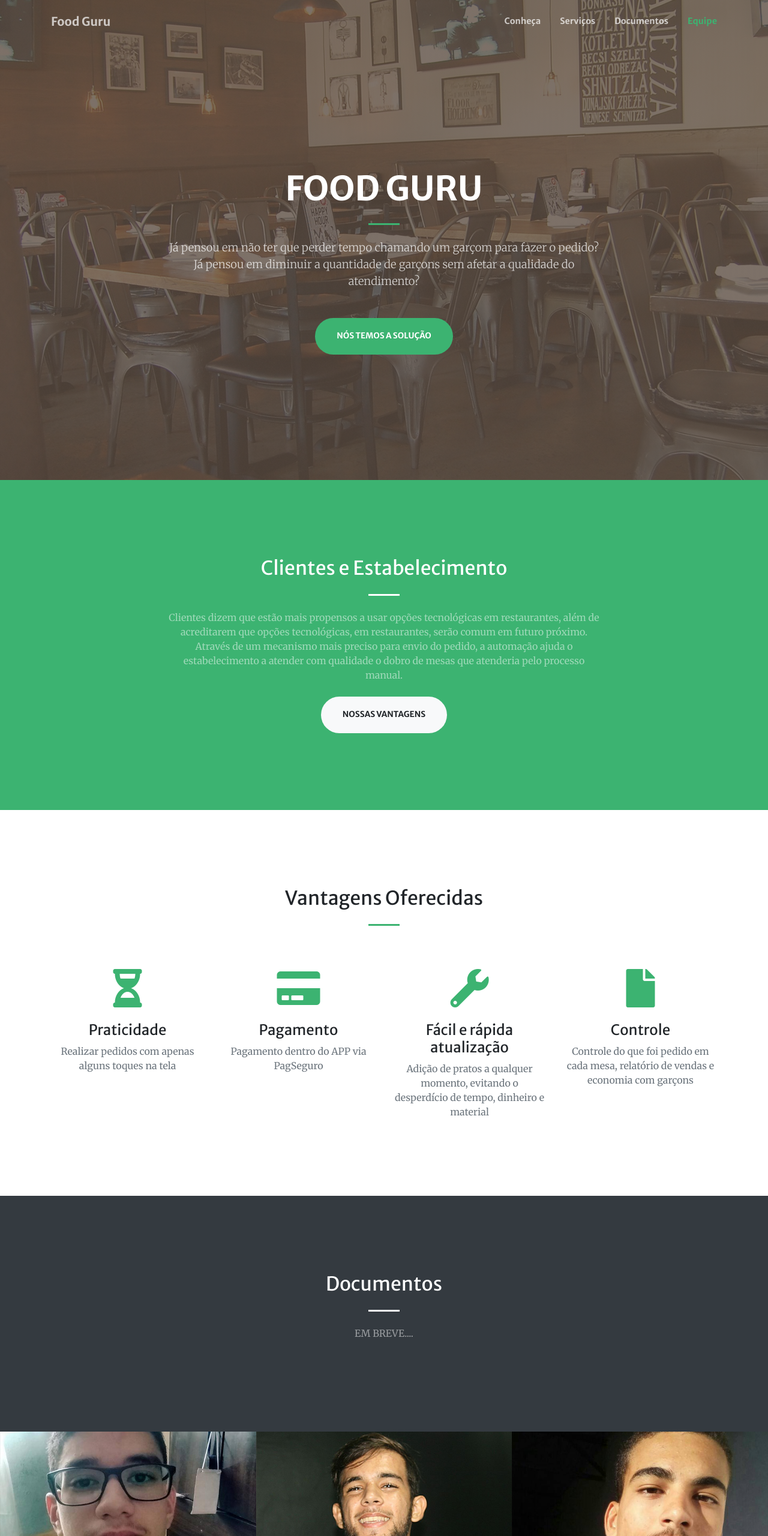
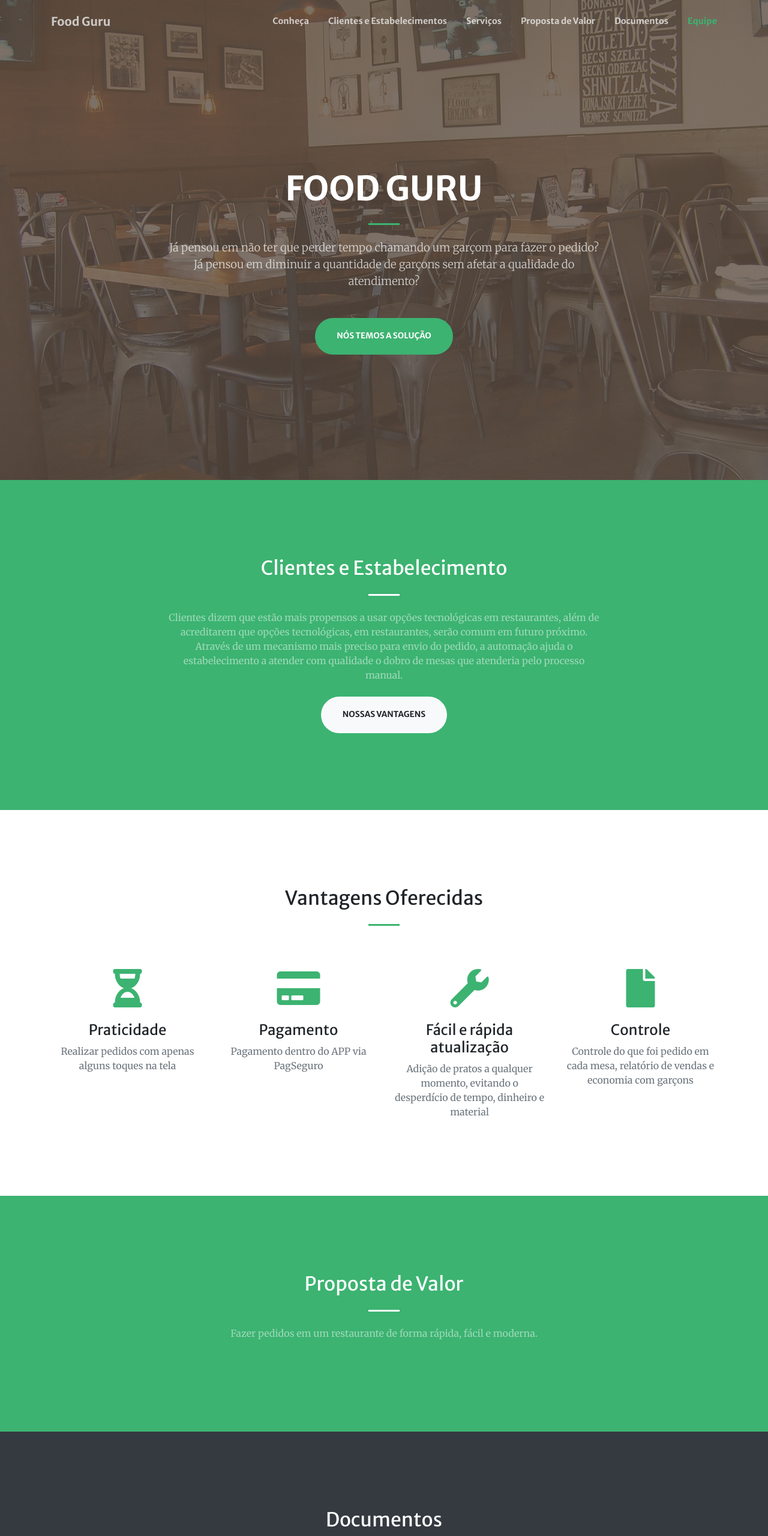
Before and after one commit to food-guru/foodguru.github.io, a website with bundled scripts: page index.html in a window 1280 px wide. Shown: the top 2560 px of the page at 60% size. Built offline with nearby package versions, Linux system fonts and the light colour scheme.

Commit message:
Add files via upload

```diff
--- a/index.html
+++ b/index.html
@@ -39,8 +39,14 @@
           <li class="nav-item">
             <a class="nav-link js-scroll-trigger" href="#about">Conheça</a>
           </li>
+           <li class="nav-item">
+            <a class="nav-link js-scroll-trigger" href="#cliente_estabelecimento">Clientes e Estabelecimentos</a>
+          </li>
           <li class="nav-item">
             <a class="nav-link js-scroll-trigger" href="#services">Serviços</a>
+          </li>
+          <li class="nav-item">
+            <a class="nav-link js-scroll-trigger" href="#valor">Proposta de Valor</a>
           </li>
           <li class="nav-item">
             <a class="nav-link js-scroll-trigger" href="#documentos">Documentos</a>
@@ -70,7 +76,7 @@
   </header>
 
   <!-- About Section -->
-  <section class="page-section bg-primary" id="about">
+  <section class="page-section bg-primary" id="cliente_estabelecimento">
     <div class="container">
       <div class="row justify-content-center">
         <div class="col-lg-8 text-center">
@@ -116,6 +122,18 @@
             <h3 class="h4 mb-2">Controle</h3>
             <p class="text-muted mb-0">Controle do que foi pedido em cada mesa, relatório de vendas e economia com garçons</p>
           </div>
+        </div>
+      </div>
+    </div>
+  </section>
+
+  <section class="page-section bg-primary" id="valor">
+    <div class="container">
+      <div class="row justify-content-center">
+        <div class="col-lg-8 text-center">
+          <h2 class="text-white mt-0">Proposta de Valor</h2>
+          <hr class="divider light my-4">
+          <p class="text-white-50 mb-4">Fazer pedidos em um restaurante de forma rápida, fácil e moderna.</p>
         </div>
       </div>
     </div>
```
